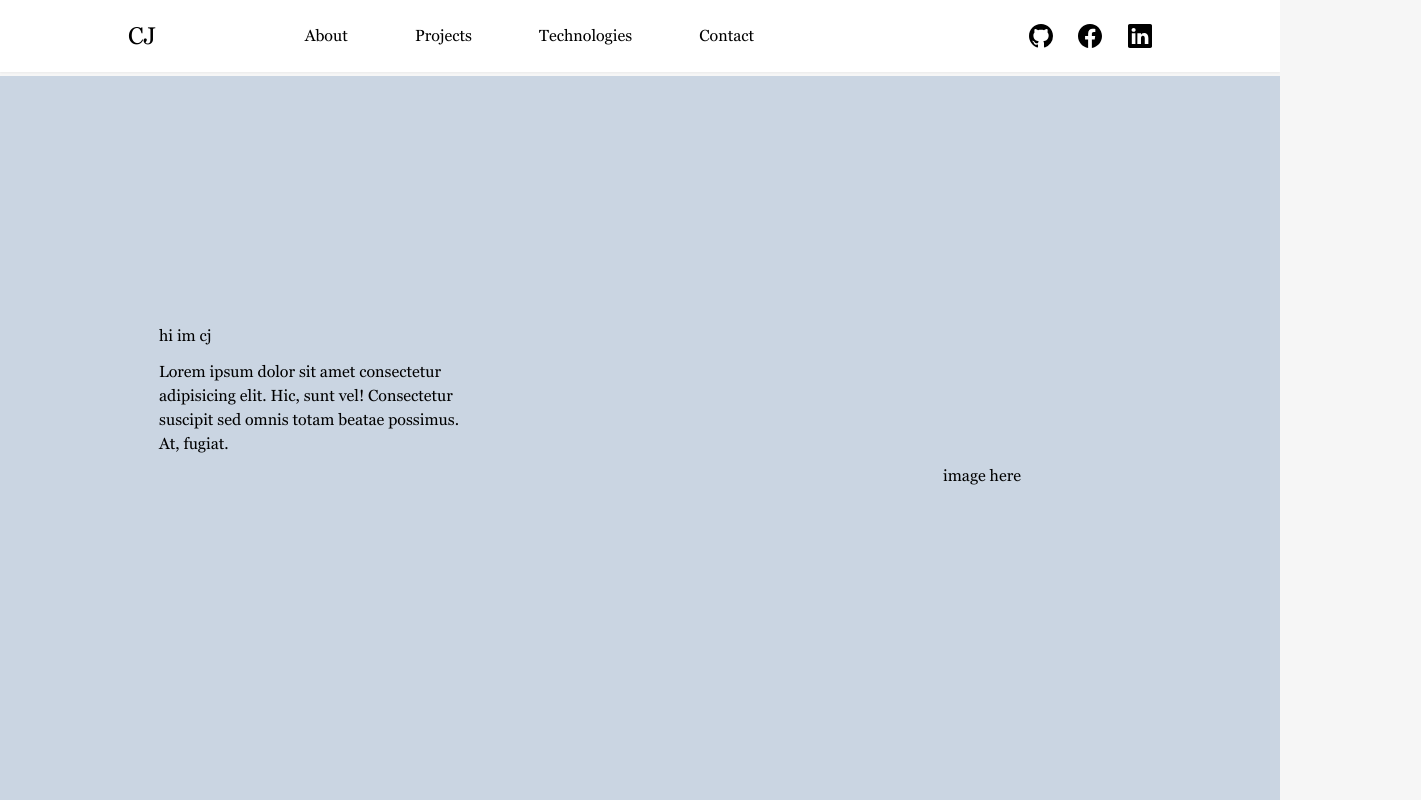
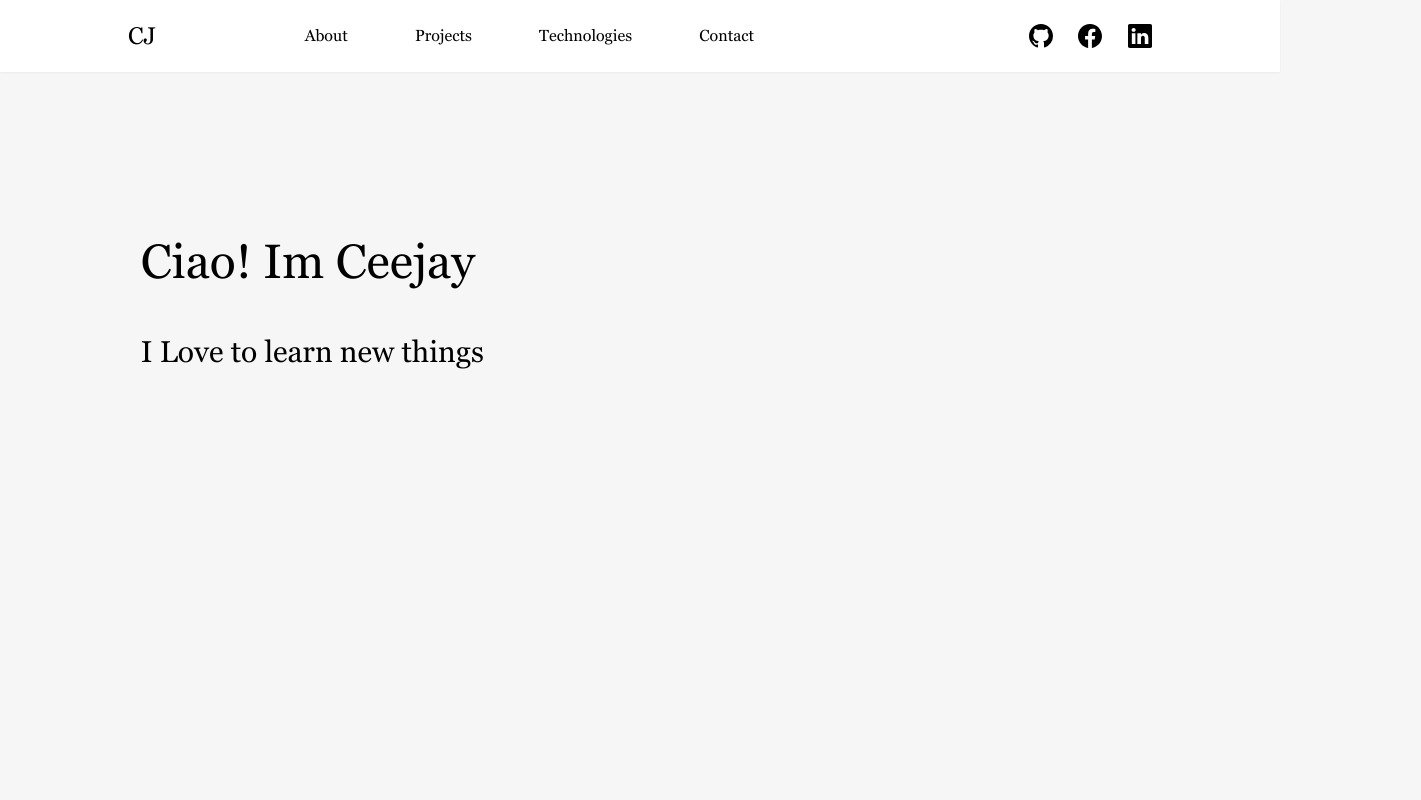
Before and after one commit to carlcapili/portfolio-app, a Next.js app: page / in a window 1280 px wide. Shown: the top 800 px of the page, 1421 px wide, since content can reach past the window. Built offline with nearby package versions, Linux system fonts and the light colour scheme.

Commit message:
hero section 3

```diff
--- a/app/components/Hero.js
+++ b/app/components/Hero.js
@@ -1,15 +1,11 @@
 import Image from 'next/image'
 export default function Hero() {
   return (
-    <div className='flex justify-center gap-[30vw] items-center container mx-auto items-left translate-y-1 h-screen bg-slate-300'>
-      <div className='-translate-x-25 -translate-y-20'>
-        <div>hi im cj </div>
-        <div className='w-[300px] my-3'>
-          Lorem ipsum dolor sit amet consectetur adipisicing elit. Hic, sunt
-          vel! Consectetur suscipit sed omnis totam beatae possimus. At, fugiat.
-        </div>
+    <div className='container w-full h-screen mx-auto'>
+      <div className='text-left translate-x-[11vw] translate-y-[13vw]'>
+        <h1 className='md:text-5xl text-3xl'>Ciao&#33; Im Ceejay</h1>
+        <p className='md:text-3xl text-1xl pt-12'>I Love to learn new things</p>
       </div>
-      <div>image here</div>
     </div>
   )
 }
--- a/app/components/Navigation.js
+++ b/app/components/Navigation.js
@@ -15,7 +15,7 @@ export default function Navigation() {
   }
   return (
     <div>
-      <nav className='flex justify-between mx-auto items-center h-18 w-full relative z-1 bg-[#ffffff] shadow-xs outline-hidden'>
+      <nav className='flex justify-between mx-auto items-center h-18 w-full relative z-1 bg-[#ffffff] shadow-xs'>
         <div className='flex items-center'>
           <div className='px-[10vw] md:flex'>
             <span className='text-2xl'>CJ</span>
@@ -55,7 +55,7 @@ export default function Navigation() {
           className={
             isOpen
               ? 'fixed md:hidden justify-center right-0 top-0 translate-x-0 z-2 ease-in-out duration-300 bg-[#f6f6f6] shadow-2xl'
-              : 'fixed md:hidden justify-center right-0 top-0 translate-x-130 z-2 ease-in-out duration-300 bg-[#f6f6f6]'
+              : 'fixed md:hidden justify-center right-0 top-0 translate-x-170 z-2 ease-in-out duration-300 bg-[#f6f6f6]'
           }
         >
           <div className='flex flex-col justify-center items-center -translate-y-15 space-y-20 size-30 h-screen w-[80vw] text-2xl outline-hidden'>
```
